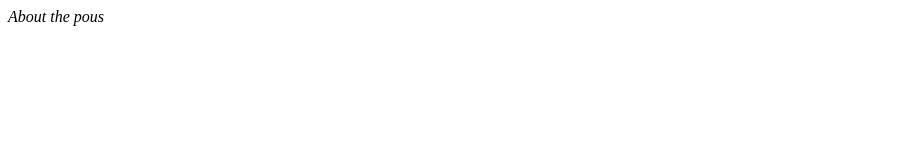
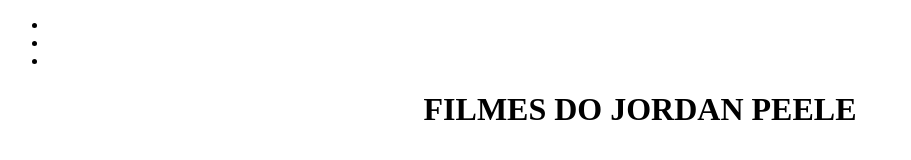
Before and after one commit to giuliapfgr/tds, a plain HTML site: page index.html in a window 1280 px wide. Shown: the whole page, without its empty margins (0-911 px from the left). Drawn offline with Linux system fonts and the light colour scheme.

Commit message:
index.html

```diff
--- a/index.html
+++ b/index.html
@@ -4,9 +4,21 @@
     <meta charset="UTF-8">
     <meta http-equiv="X-UA-Compatible" content="IE=edge">
     <meta name="viewport" content="width=device-width, initial-scale=1.0">
-    <title>Pou</title>
+    <title>Home</title>
 </head>
 <body>
-    <i>About the pous</i>
+    <nav>
+
+        <ul>
+            <li><a href="Pagina 2"></a></li>
+            <li><a href="Pagina 3"></a></li>
+            <li><a href="Página 4"></a></li>
+        </ul>
+    </nav>
+    <center>
+    <h1>FILMES DO JORDAN PEELE</h1>
+</center>
+    <div></div>
+    <footer></footer>
 </body>
 </html>
```
